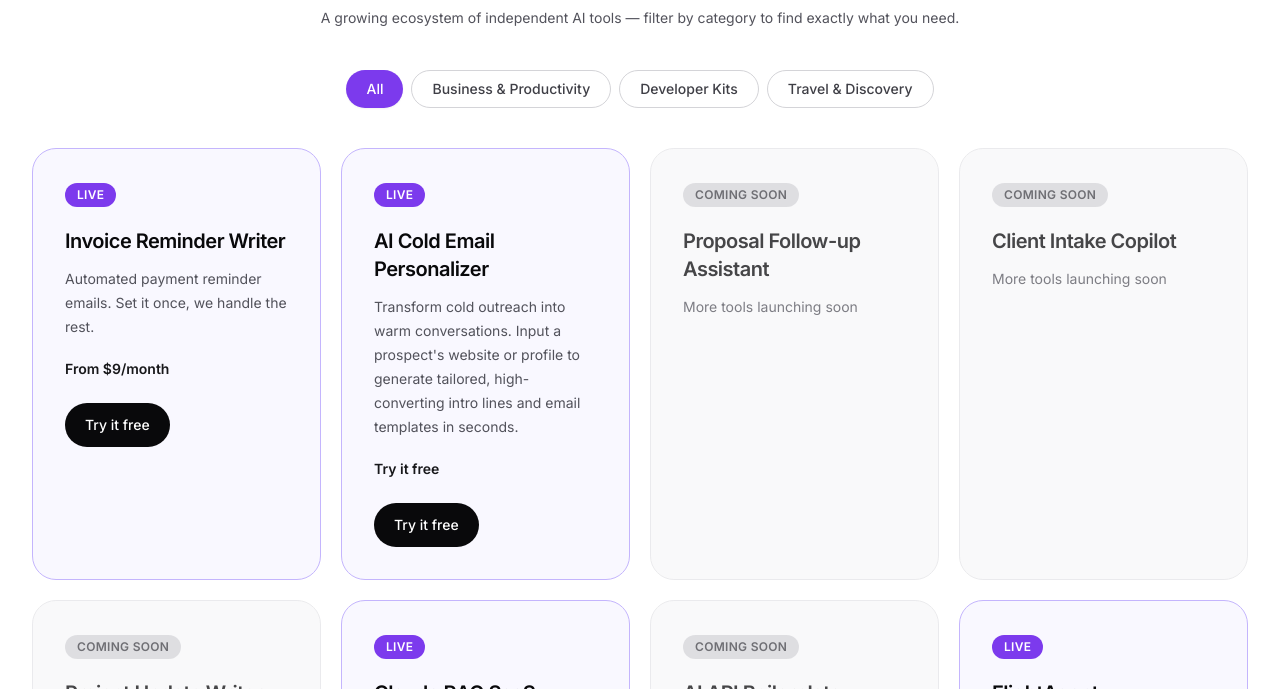
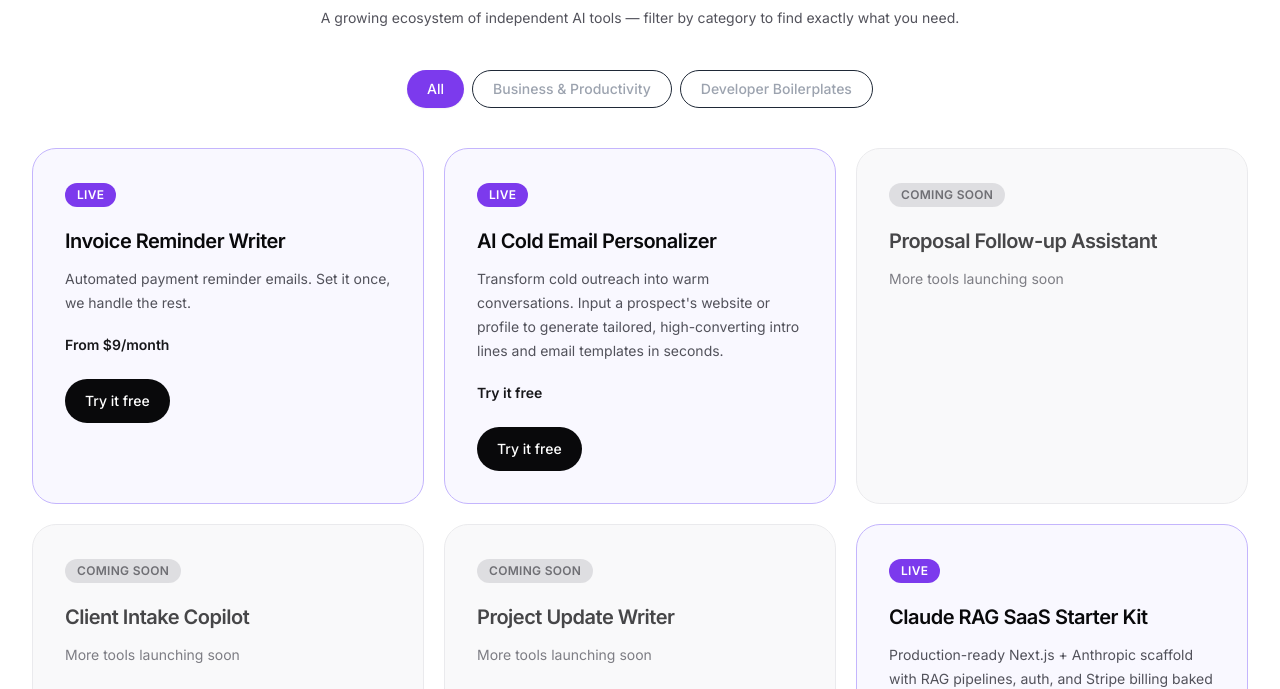
Before and after one commit to serteri/SaaS_Business, a Next.js app: page /tools in a window 1280 px wide. Shown: the part 263-952 px from the top of the page. Built offline with nearby package versions, Linux system fonts and the light colour scheme; no server answers.

Commit message:
Refactor tools page into client-side filtered grid

```diff
--- a/app/tools/page.tsx
+++ b/app/tools/page.tsx
@@ -3,19 +3,18 @@
 import { useState } from "react";
 import Link from "next/link";
 
-type Category = "All" | "Business & Productivity" | "Developer Kits" | "Travel & Discovery";
+type Filter = "All" | "Business & Productivity" | "Developer Boilerplates";
 
 type Tool = {
   title: string;
   status: "Live" | "Coming soon";
   description: string;
-  category: Category;
+  category: Exclude<Filter, "All">;
   price?: string;
   cardHref?: string;
 };
 
 const allTools: Tool[] = [
-  // ── Business & Productivity ──────────────────────────────────────────
   {
     title: "Invoice Reminder Writer",
     status: "Live",
@@ -51,13 +50,12 @@ const allTools: Tool[] = [
     description: "More tools launching soon",
     category: "Business & Productivity",
   },
-  // ── Developer Kits ──────────────────────────────────────────────────
   {
     title: "Claude RAG SaaS Starter Kit",
     status: "Live",
     description:
       "Production-ready Next.js + Anthropic scaffold with RAG pipelines, auth, and Stripe billing baked in. Ship your AI SaaS in days, not months.",
-    category: "Developer Kits",
+    category: "Developer Boilerplates",
     price: "Try it free",
     cardHref: "/tools/claude-rag-starter",
   },
@@ -65,24 +63,14 @@ const allTools: Tool[] = [
     title: "AI API Boilerplate",
     status: "Coming soon",
     description: "More developer kits launching soon",
-    category: "Developer Kits",
-  },
-  // ── Travel & Discovery ───────────────────────────────────────────────
-  {
-    title: "FlightAgent",
-    status: "Live",
-    description: "AI-powered travel assistant. Find and book the best flight routes in seconds.",
-    category: "Travel & Discovery",
-    price: "Try it free",
-    cardHref: "https://flightagent.io",
+    category: "Developer Boilerplates",
   },
 ];
 
-const CATEGORIES: Category[] = [
+const FILTERS: Filter[] = [
   "All",
   "Business & Productivity",
-  "Developer Kits",
-  "Travel & Discovery",
+  "Developer Boilerplates",
 ];
 
 function ToolCard({ tool }: { tool: Tool }) {
@@ -126,10 +114,10 @@ function ToolCard({ tool }: { tool: Tool }) {
 }
 
 export default function ToolsPage() {
-  const [activeCategory, setActiveCategory] = useState<Category>("All");
+  const [activeFilter, setActiveFilter] = useState<Filter>("All");
 
   const visibleTools =
-    activeCategory === "All" ? allTools : allTools.filter((t) => t.category === activeCategory);
+    activeFilter === "All" ? allTools : allTools.filter((t) => t.category === activeFilter);
 
   return (
     <section className="px-4 py-16 sm:px-6 lg:px-8 lg:py-24">
@@ -147,15 +135,15 @@ export default function ToolsPage() {
 
         {/* Filter pills */}
         <div className="mb-10 flex flex-wrap justify-center gap-2">
-          {CATEGORIES.map((cat) => (
+          {FILTERS.map((cat) => (
             <button
               key={cat}
               type="button"
-              onClick={() => setActiveCategory(cat)}
+              onClick={() => setActiveFilter(cat)}
               className={`rounded-full px-5 py-2 text-sm font-medium transition-all ${
-                activeCategory === cat
+                activeFilter === cat
                   ? "bg-violet-600 text-white shadow-sm"
-                  : "border border-zinc-300 bg-white text-zinc-700 hover:border-zinc-400 hover:text-zinc-950 dark:border-zinc-700 dark:bg-zinc-900 dark:text-zinc-300 dark:hover:border-zinc-500 dark:hover:text-white"
+                  : "bg-transparent text-gray-400 border border-gray-800 hover:border-gray-600 hover:text-white transition-all dark:border-gray-800 dark:hover:border-gray-600"
               }`}
             >
               {cat}
@@ -164,7 +152,7 @@ export default function ToolsPage() {
         </div>
 
         {/* Grid */}
-        <div className="grid gap-5 sm:grid-cols-2 xl:grid-cols-4">
+        <div className="grid grid-cols-1 gap-5 md:grid-cols-2 lg:grid-cols-3">
           {visibleTools.map((tool) => (
             <ToolCard key={tool.title} tool={tool} />
           ))}
```
